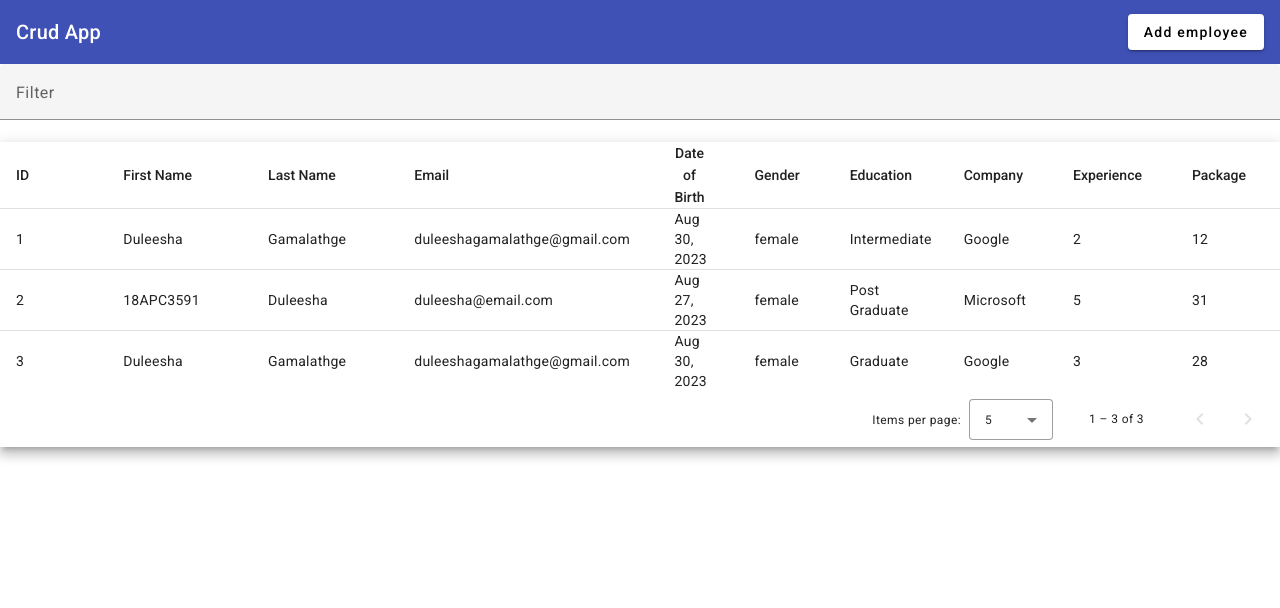
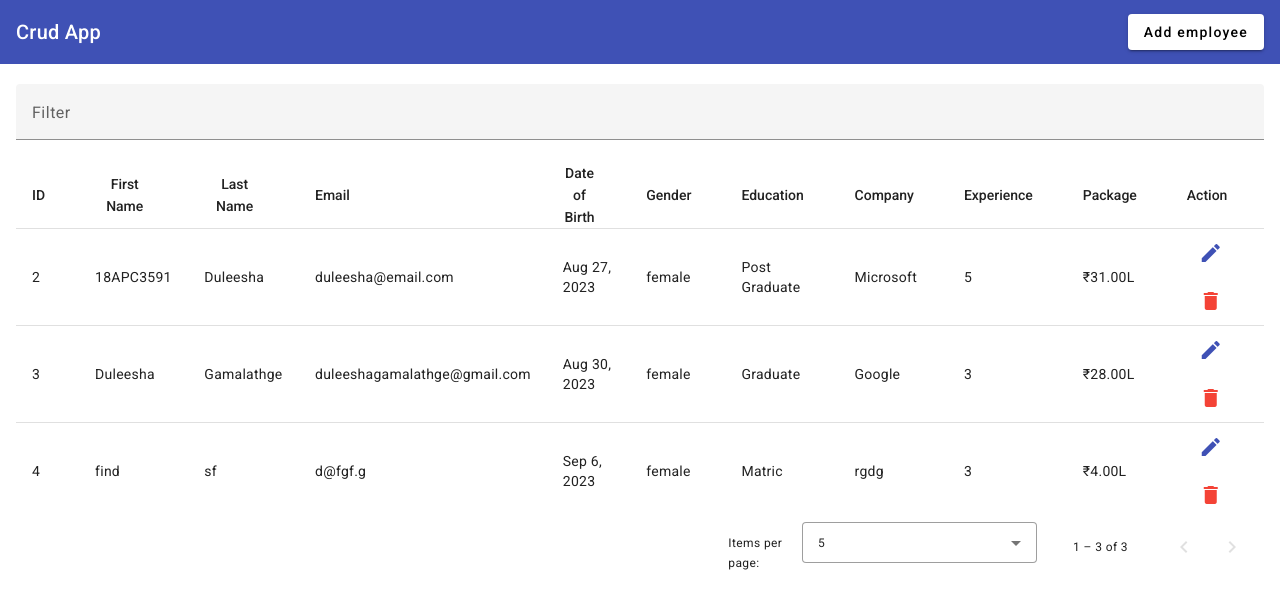
Before and after one commit to DuleeshaGamalathge/Crud-App, an Angular app: page / in a window 1280 px wide. Shown: the top 608 px of the page. Built offline with nearby package versions, Linux system fonts and the light colour scheme; data requests are answered from the project's data file.

Commit message:
added delete

```diff
--- a/db.json
+++ b/db.json
@@ -17,18 +17,6 @@
     "name": "typicode"
   },
   "employees": [
-    {
-      "firstName": "Duleesha",
-      "lastName": "Gamalathge",
-      "email": "duleeshagamalathge@gmail.com",
-      "dob": "2023-08-30T18:30:00.000Z",
-      "gender": "female",
-      "education": "Intermediate",
-      "company": "Google",
-      "experience": "2",
-      "package": "12",
-      "id": 1
-    },
     {
       "firstName": "18APC3591",
       "lastName": "Duleesha",
@@ -52,6 +40,18 @@
       "experience": "3",
       "package": "28",
       "id": 3
+    },
+    {
+      "firstName": "find",
+      "lastName": "sf",
+      "email": "d@fgf.g",
+      "dob": "2023-09-06T18:30:00.000Z",
+      "gender": "female",
+      "education": "Matric",
+      "company": "rgdg",
+      "experience": "3",
+      "package": "4",
+      "id": 4
     }
   ]
 }
--- a/src/app/app.component.css
+++ b/src/app/app.component.css
@@ -2,16 +2,29 @@
     flex: 1 1 auto;
   }
 
-  table {
+  /* table {
     width: 100%;
-    font-size: xx-small;
-  }
+    flex: 1;
+    font-size: 10%;
+  } */
 
   .mat-mdc-form-field {
     font-size: 2%;
     width: 100%;
   }
+  .main-body{
+    max-width: 1248px;
+    padding-top: 20px;
+    margin: 0 auto;
+    mat-form-field{
+      width: 100%;
+    }
+  }
 
-  td, th {
-    width: 25%;
-  }
+  /* .mat-elevation-z8{
+    display: block;
+    font-size: x-small;
+    th{
+      font-size: xx-small;
+    }
+  } */
--- a/src/app/app.component.html
+++ b/src/app/app.component.html
@@ -7,12 +7,13 @@
   <button mat-raised-button (click)="openAddEditEmpForm()">Add employee</button>
 </mat-toolbar>
 
+<div class="main-body">
   <mat-form-field>
     <mat-label>Filter</mat-label>
     <input matInput (keyup)="applyFilter($event)" placeholder="Ex. Tom" #input>
   </mat-form-field>
 
-<div class="mat-elevation-z8">
+  <div class="table-container">
     <table mat-table [dataSource]="dataSource" matSort>
 
       <!-- ID Column -->
@@ -72,7 +73,19 @@
       <!-- Package Column -->
       <ng-container matColumnDef="package">
         <th mat-header-cell *matHeaderCellDef mat-sort-header> Package </th>
-      <td mat-cell *matCellDef="let row"> {{row.package}} </td>
+        <td mat-cell *matCellDef="let row"> {{row.package | currency:"INR"}}L </td>
+      </ng-container>
+
+      <ng-container matColumnDef="action">
+        <th mat-header-cell *matHeaderCellDef mat-sort-header> Action </th>
+        <td mat-cell *matCellDef="let row">
+          <button mat-icon-button color="primary">
+            <mat-icon>edit</mat-icon>
+          </button>
+          <button mat-icon-button color="warn" (click)="deleteEmployee(row.id)">
+            <mat-icon>delete</mat-icon>
+          </button>
+        </td>
       </ng-container>
 
       <tr mat-header-row *matHeaderRowDef="displayedColumns"></tr>
@@ -86,3 +99,4 @@
 
     <mat-paginator [pageSizeOptions]="[5, 10, 25, 100]" aria-label="Select page of users"></mat-paginator>
   </div>
+</div>
--- a/src/app/app.component.ts
+++ b/src/app/app.component.ts
@@ -14,7 +14,7 @@ import {MatTableDataSource, MatTableModule} from '@angular/material/table';
 export class AppComponent implements OnInit{
   title = 'app';
 
-  displayedColumns: string[] = ['id', 'firstName', 'lastName', 'email','dob', 'gender', 'education', 'company','experience','package'];
+  displayedColumns: string[] = ['id', 'firstName', 'lastName', 'email','dob', 'gender', 'education', 'company','experience','package','action',];
   dataSource!: MatTableDataSource<any>;
 
   @ViewChild(MatPaginator) paginator!: MatPaginator;
@@ -30,7 +30,14 @@ export class AppComponent implements OnInit{
   }
 
   openAddEditEmpForm(){
-    this._dialog.open(EmpAddEditComponent);
+    const dialogRef=this._dialog.open(EmpAddEditComponent);
+    dialogRef.afterClosed().subscribe({
+      next: (val) => {
+        if(val){
+          this.getEmployeeList();
+        }
+      },
+    });
   }
 
   getEmployeeList(){
@@ -51,4 +58,13 @@ export class AppComponent implements OnInit{
       this.dataSource.paginator.firstPage();
     }
   }
+  deleteEmployee(id: number){
+    this._empService.deleteEmployee(id).subscribe({
+      next: (res) => {
+        alert('Employee Delete!');
+        this.getEmployeeList();
+      },
+      error: console.log,
+    });
+  }
 }
--- a/src/app/emp-add-edit/emp-add-edit.component.html
+++ b/src/app/emp-add-edit/emp-add-edit.component.html
@@ -62,7 +62,7 @@
         </div>
     </div>
     <div mat-dialog-action class="action">
-        <button mat-raised-button>Cancel</button>
+        <button mat-raised-button type="button" [mat-dialog-close]="false">Cancel</button>
         <button mat-raised-button color="primary" type="submit">Save</button>
     </div>
 </form>
--- a/src/app/emp-add-edit/emp-add-edit.component.ts
+++ b/src/app/emp-add-edit/emp-add-edit.component.ts
@@ -1,8 +1,7 @@
 import { Component } from '@angular/core';
 import { FormBuilder, FormGroup } from '@angular/forms';
 import { EmployeeService } from '../services/employee.service';
-import { DialogPosition } from '@angular/material/dialog';
-import { DialogRef } from '@angular/cdk/dialog';
+import { DialogPosition, MatDialogRef } from '@angular/material/dialog';
 
 @Component({
   selector: 'app-emp-add-edit',
@@ -21,7 +20,7 @@ export class EmpAddEditComponent {
     'Post Graduate'
   ];
 
-  constructor(private _fb: FormBuilder, private _empService: EmployeeService, private _dialogRef: DialogRef<EmpAddEditComponent>) {
+  constructor(private _fb: FormBuilder, private _empService: EmployeeService, private _dialogRef: MatDialogRef<EmpAddEditComponent>) {
     this.empForm = this._fb.group({
       firstName: '',
       lastName: '',
@@ -41,7 +40,7 @@ export class EmpAddEditComponent {
       this._empService.addEmployee(this.empForm.value).subscribe({
         next: (val: any) => {
           alert('Employee Added Successfully');
-          this._dialogRef.close();
+          this._dialogRef.close(true);
         },
         error: (err:any) => {
           console.error(err);
--- a/src/app/services/employee.service.ts
+++ b/src/app/services/employee.service.ts
@@ -16,4 +16,8 @@ export class EmployeeService {
   getEmployeeList(): Observable<any> {
     return this._http.get('http://localhost:3000/employees');
   }
+
+  deleteEmployee(id: number): Observable<any>{
+    return this._http.delete(`http://localhost:3000/employees/${id}`);
+  }
 }
```
Lines whose indentation alone changed are shown as unchanged.
